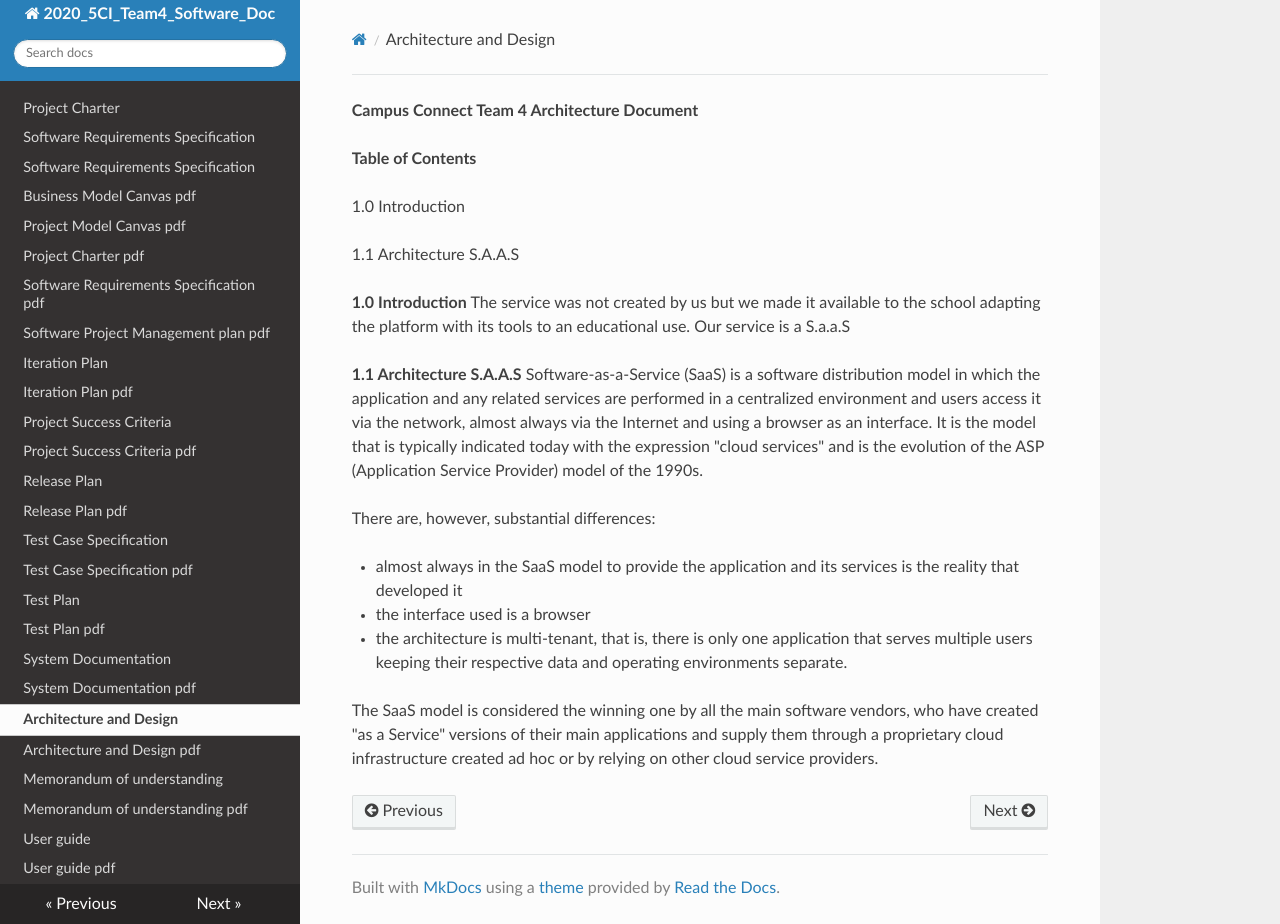
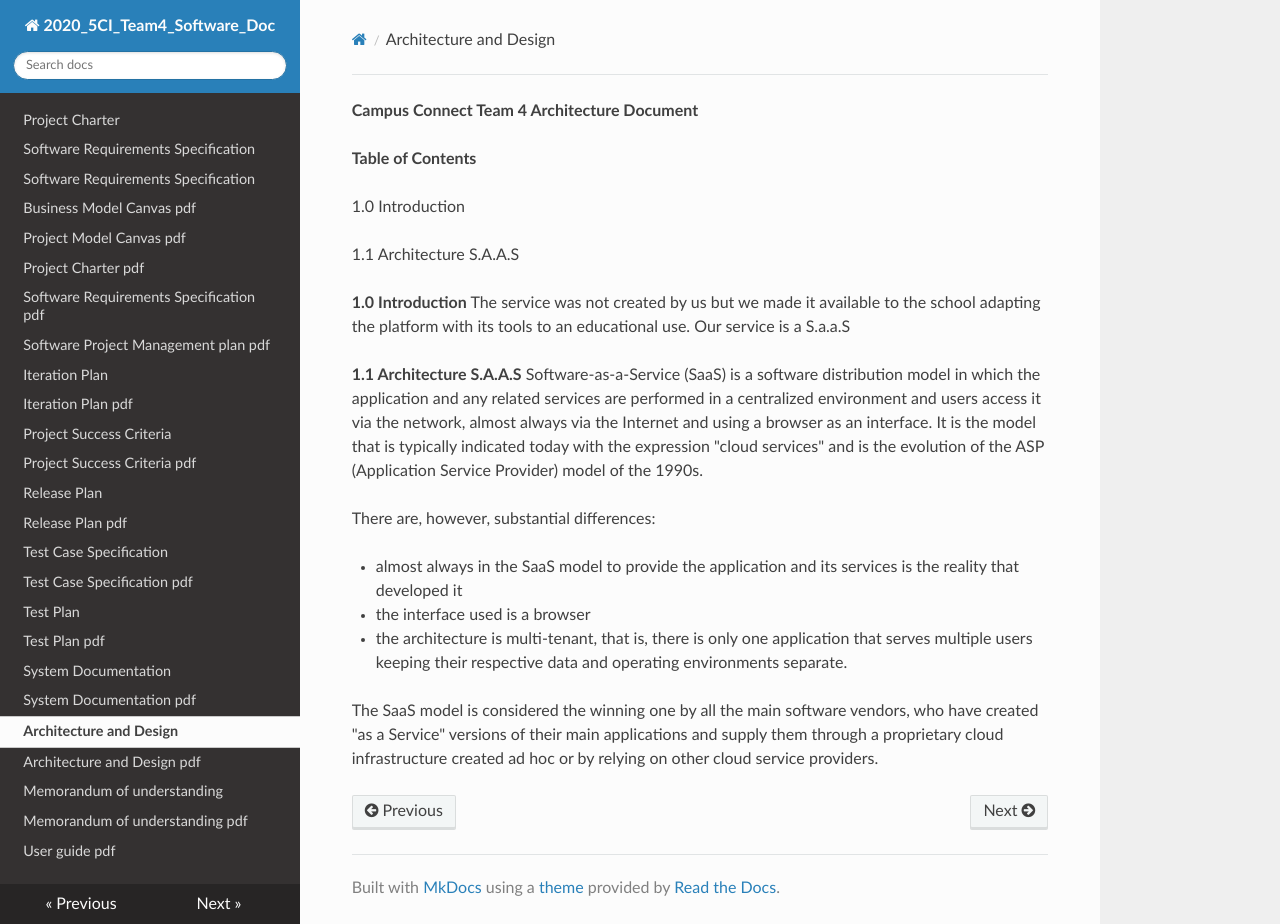
Before and after one commit to BonettiPietro/2020_5CI_team4_Bonetti, an MkDocs documentation site: the page built from docs/architecture_and_design.md, in a window 1280 px wide and 924 px high. Built offline with MkDocs 1.6.1, drawn with Linux system fonts in a browser that asks for light colours; nearby versions of some CDN libraries.

Commit message:
Update mkdocs.yml

```diff
--- a/mkdocs.yml
+++ b/mkdocs.yml
@@ -24,7 +24,6 @@ nav:
     - 'Architecture and Design pdf': 'architecture_and_design.pdf'
     - 'Memorandum of understanding' : 'MemorandumOfUnderstanding.md'
     - 'Memorandum of understanding pdf' : 'MemorandumOfUnderstanding.pdf'
-    - 'User guide' : 'user_guide.md'
     - 'User guide pdf' : 'user_guide.pdf'
 
 theme:
```
